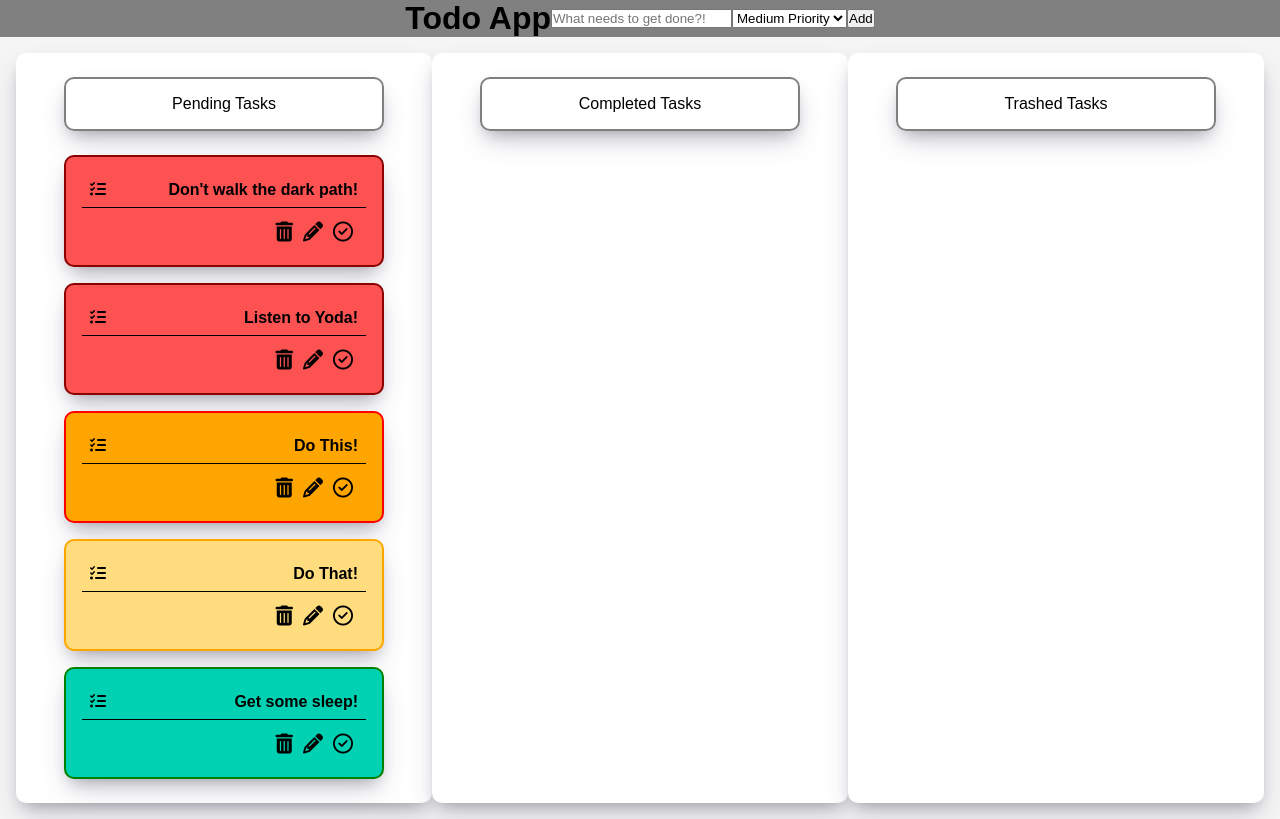
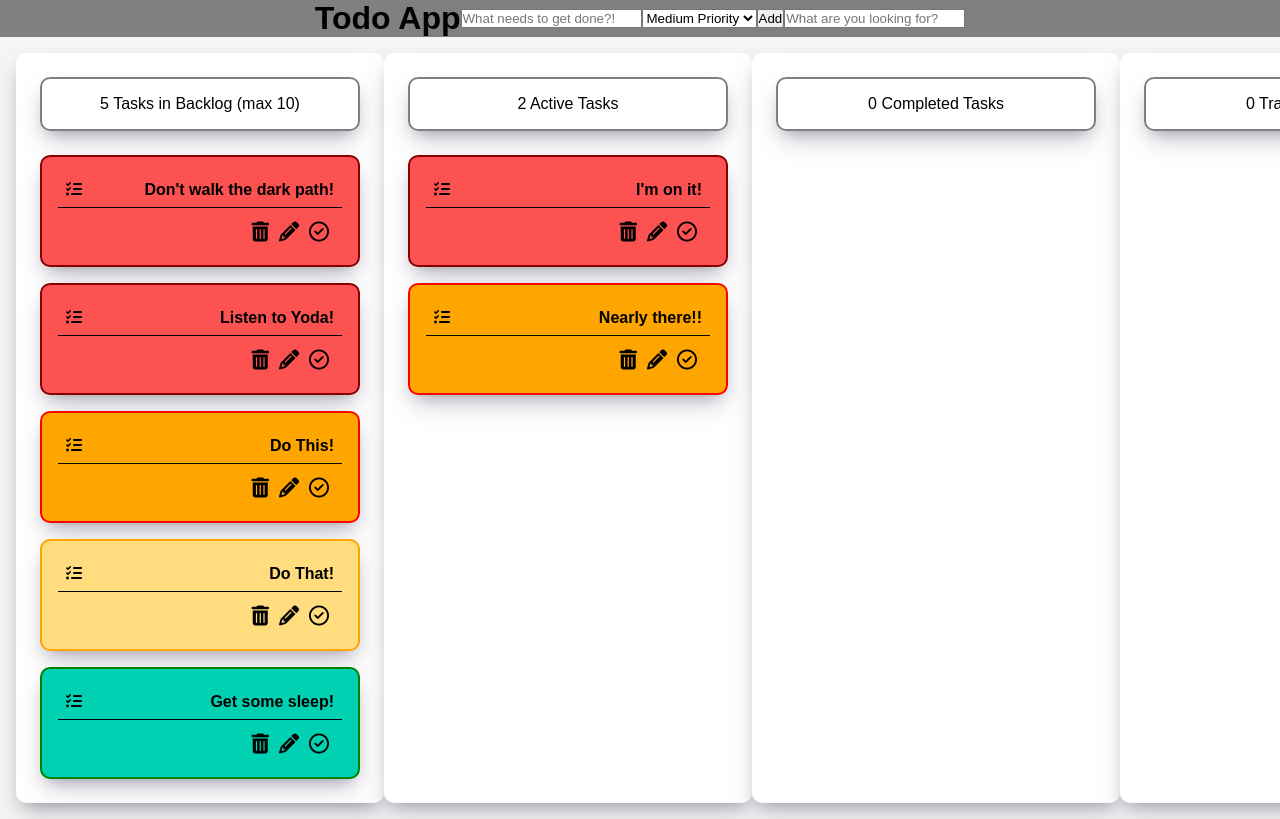
Before and after one commit to mayinx/bello, a React (Create React App) app: page / in a window 1280 px wide. Built offline with nearby package versions, Linux system fonts and the light colour scheme.

Commit message:
Add Tasks LiveSearch + ActiveTasks

```diff
--- a/package.json
+++ b/package.json
@@ -9,6 +9,7 @@
     "react": "^17.0.2",
     "react-dom": "^17.0.2",
     "react-scripts": "^4.0.3",
+    "react-select": "^4.3.1",
     "uuid": "^8.3.2",
     "web-vitals": "^1.1.1"
   },
--- a/src/App.css
+++ b/src/App.css
@@ -69,7 +69,8 @@
   display: flex;
   flex-direction: column;
   justify-content: space-between;
-  align-items: flex-end;
+  /* align-items: flex-end; */
+  align-items: stretch;
 
   padding: 1rem;
   background-color: green;
@@ -92,6 +93,26 @@
 }
 .App main div.TasksTile--pending ul li.listHeader {
 }
+
+/* TODO: Scope this to edit mode items only !*/
+.App main div.TasksTile ul li.TodoListItem .taskInput {
+  all: unset;
+  text-align: right;
+  background-color: rgb(245 245 220 / 40%);
+
+  border-radius: 6px;
+  padding: 0.25rem;
+
+  caret-color: white;
+}
+.App main div.TasksTile ul li.TodoListItem .taskPriority {
+  all: unset;
+  text-align: right;
+  background-color: rgb(245 245 220 / 40%);
+  border-radius: 6px;
+  padding: 0.25rem;
+}
+
 .App main div.TasksTile--pending ul li.TodoListItem.TodoListItem--priority-1 {
   background-color: #fd5252;
   border-color: darkred;
@@ -126,6 +147,7 @@
   margin-bottom: 0.5rem;
   width: 100%;
   justify-content: space-between;
+  align-items: center;
 }
 .App main div.TasksTile ul li .TodoListItem--task-caption {
   font-weight: bold;
@@ -137,6 +159,10 @@
 
 .App main div.TasksTile ul li .TodoListItem--task-actions {
   padding-right: 0.5rem;
+  align-self: flex-end;
+  display: flex;
+  align-items: center;
+  justify-content: space-between;
 }
 
 .App main div.TasksTile--pending ul li.TodoListItem {
--- a/src/App.js
+++ b/src/App.js
@@ -7,16 +7,16 @@ import { v4 as uuidv4 } from "uuid"; // gives us uniq ids for our tasks
 // import logo from "./assets/logo512.png"
 
 function App() {
-  const TASK_STATUS_PENDING = "PENDING"; // == BACKLOG
-  const TASK_STATUS_ACTIVE = "ACTIVE";
+  const TASK_STATUS_PENDING = "PENDING"; // == TASKS BACKLOG
+  const TASK_STATUS_ACTIVE = "ACTIVE"; // == TASKS IN PROGRESS
   const TASK_STATUS_DONE = "DONE";
   const TASK_STATUS_TRASHED = "TRASHED";
-  const TASK_STATUSES = [
-    TASK_STATUS_PENDING,
-    TASK_STATUS_ACTIVE,
-    TASK_STATUS_DONE,
-    TASK_STATUS_TRASHED,
-  ];
+  // const TASK_STATUSES = [
+  //   TASK_STATUS_PENDING,
+  //   TASK_STATUS_ACTIVE,
+  //   TASK_STATUS_DONE,
+  //   TASK_STATUS_TRASHED,
+  // ];
 
   const seedTasks = [
     {
@@ -70,21 +70,61 @@ function App() {
       createdAt: +new Date(),
       inPlaceEditMode: false,
     },
+    {
+      id: uuidv4(),
+      task: "I'm on it!",
+      status: TASK_STATUS_ACTIVE,
+      priority: 1,
+      completedAt: null,
+      trashedAt: null,
+      createdAt: +new Date(),
+      inPlaceEditMode: false,
+    },
+    {
+      id: uuidv4(),
+      task: "Nearly there!!",
+      status: TASK_STATUS_ACTIVE,
+      priority: 2,
+      completedAt: null,
+      trashedAt: null,
+      createdAt: +new Date(),
+      inPlaceEditMode: false,
+    },
   ];
   const [tasks, setTasks] = useState(seedTasks);
+  const [searchTerm, setSearchTerm] = useState("");
+  const pendingTasks = scopedTaks(TASK_STATUS_PENDING);
+  const activeTasks = scopedTaks(TASK_STATUS_ACTIVE);
+  const completedTasks = scopedTaks(TASK_STATUS_DONE);
+  const trashedTasks = scopedTaks(TASK_STATUS_TRASHED);
+
   // Render our pending, done and soft deleted tasks lists
-  const todoListItemsPending = renderTaskItems(TASK_STATUS_PENDING);
+  const todoListItemsPending = renderTaskItems(pendingTasks);
   // TODO:
-  //const todoListItemsActive = renderTaskItems(TASK_STATUS_ACTIVE);
-  const todoListItemsDone = renderTaskItems(TASK_STATUS_DONE);
-  const todoListItemsTrashed = renderTaskItems(TASK_STATUS_TRASHED);
+  const todoListItemsActive = renderTaskItems(activeTasks);
+  const todoListItemsDone = renderTaskItems(completedTasks);
+  const todoListItemsTrashed = renderTaskItems(trashedTasks);
 
-  function renderTaskItems(status) {
+  // Scopes "tasks"-state using the provided status
+  // and applying a potential filter value
+  function scopedTaks(status) {
+    return tasks.filter((task) => {
+      if (searchTerm) {
+        return (
+          task.status === status && task.task.toLowerCase().includes(searchTerm)
+        );
+      } else {
+        return task.status === status;
+      }
+    });
+  }
+
+  function renderTaskItems(collection) {
     return (
-      tasks
-        .filter((task) => {
-          return task.status === status;
-        })
+      collection
+        // .filter((task) => {
+        //   return task.status === status;
+        // })
         // TODO: Ask Namir: Wtf?! ;-)
         .sort((a, b) => {
           return new Date(b.completedAt) - new Date(a.completedAt);
@@ -101,6 +141,7 @@ function App() {
               onTrashClick={handleTaskTrashClick}
               onBtnClick={handleTaskStatusToggleClick}
               onEditClick={handleTaskEditClick}
+              onSubmitUpdate={handleSubmitUpdate}
             />
           );
         })
@@ -121,6 +162,7 @@ function App() {
       })
     );
   }
+
   // Toggle the inLineEdit-boolean
   function handleTaskEditClick(currentTask) {
     console.log("handleTaskEditClick");
@@ -165,7 +207,29 @@ function App() {
     );
   }
 
-  function handleSubmit(event) {
+  // Handles task Update
+  function handleSubmitUpdate(currentTask, event) {
+    console.log("handleSubmitUpdate");
+    event.preventDefault();
+
+    const form = event.target;
+
+    setTasks(
+      tasks.map((task) => {
+        if (task.id === currentTask.id) {
+          task.task = form.taskInput.value || "Unspecified Task";
+          task.priority = form.taskPriority.value || 2;
+          task.inPlaceEditMode = false;
+        }
+
+        return task;
+      })
+    );
+  }
+
+  // Handles task Creation
+  function handleSubmitCreate(event) {
+    console.log("SUBMIT");
     event.preventDefault();
     const form = event.target;
 
@@ -185,49 +249,74 @@ function App() {
     ]);
   }
 
+  function handleLiveSearch(event) {
+    setSearchTerm(event.target.value.toLowerCase());
+  }
+
+  function ListHeader({ caption, count }) {
+    console.log("count: " + count);
+    return (
+      <li className="listHeader">
+        {count} {caption}
+      </li>
+    );
+  }
+
   return (
     <div className="App">
       <header>
         <h1>Todo App</h1>
-        <form onSubmit={handleSubmit}>
+        <form onSubmit={handleSubmitCreate}>
           <input
             id="taskInput"
             type="text"
             placeholder="What needs to get done?!"
           />
 
-          <select name="taskPriority" id="taskPriority">
+          <select defaultValue="2" name="taskPriority" id="taskPriority">
             <option value="1">High Priority</option>
-            <option selected value="2">
-              Medium Priority
-            </option>
-            <option select value="3">
-              Low Priority
-            </option>
-            <option select value="4">
-              Priority?
-            </option>
+            <option value="2">Medium Priority</option>
+            <option value="3">Low Priority</option>
+            <option value="4">Priority?</option>
           </select>
 
           <button type="submit">Add</button>
         </form>
+        <input
+          id="tasksLiveSearch"
+          type="text"
+          placeholder="What are you looking for?"
+          onChange={handleLiveSearch}
+        />
       </header>
       <main>
         <div className="TasksTile TasksTile--pending">
           <ul>
-            <li className="listHeader">Pending Tasks</li>
+            <ListHeader
+              caption="Tasks in Backlog (max 10)"
+              count={pendingTasks.length}
+            />
             {todoListItemsPending}
+          </ul>
+        </div>
+        <div className="TasksTile TasksTile--pending">
+          <ul>
+            <ListHeader caption="Active Tasks" count={activeTasks.length} />
+            {todoListItemsActive}
           </ul>
         </div>
         <div className="TasksTile TasksTile--done">
           <ul>
-            <li className="listHeader">Completed Tasks</li>
+            <ListHeader
+              caption="Completed Tasks"
+              count={completedTasks.length}
+            />
             {todoListItemsDone}
           </ul>
         </div>
         <div className="TasksTile TasksTile--trashed">
           <ul>
-            <li className="listHeader">Trashed Tasks</li>
+            <ListHeader caption="Trashed Tasks" count={trashedTasks.length} />
             {todoListItemsTrashed}
           </ul>
         </div>
--- a/src/components/TodoListItem.js
+++ b/src/components/TodoListItem.js
@@ -1,20 +1,35 @@
+const taskPriorityOptionsForSelect = [
+  {
+    label: "High Priority",
+    value: 1,
+  },
+  {
+    label: "Medium Priority",
+    value: 2,
+  },
+  {
+    label: "Low Priority",
+    value: 3,
+  },
+  {
+    label: "Priority?",
+    value: 4,
+  },
+];
+
 export default function TodoListItem({
   task,
   onTrashClick,
   onBtnClick,
   onEditClick,
+  onSubmitUpdate,
 }) {
-  if (task.inPlaceEditMode) {
-    console.log("IN PLACE EDIT MODE!");
-  } else {
-    console.log("REGULAR MODE");
-  }
-
   const argsObj = {
     task,
     onTrashClick,
     onBtnClick,
     onEditClick,
+    onSubmitUpdate,
   };
 
   return task.inPlaceEditMode
@@ -27,6 +42,7 @@ function TodoListItemPresentationMode({
   onTrashClick,
   onBtnClick,
   onEditClick,
+  onSubmitUpdate,
 }) {
   return (
     <li
@@ -77,6 +93,7 @@ function TodoListItemInPlaceEditMode({
   onTrashClick,
   onBtnClick,
   onEditClick,
+  onSubmitUpdate,
 }) {
   return (
     <li
@@ -88,38 +105,44 @@ function TodoListItemInPlaceEditMode({
         task.priority
       }
     >
+      <form
+        onSubmit={(e) => {
+          onSubmitUpdate(task, e);
+        }}
+      >
         <div className="TodoListItem--task-header">
           <span>
             <i class="fas fa-tasks"></i>
           </span>
           <div className="TodoListItem--task-caption">
-          <input name="task"></input>
+            <input
+              type="text"
+              id="taskInput" // TODO: Should be unique!
+              class="taskInput"
+              name="taskInput"
+              defaultValue={task.task}
+              autofocus="autofocus"
+            ></input>
           </div>
         </div>
         <div className="TodoListItem--task-actions">
           <div>
-          <select name="taskPriority" id="taskPriority">
-            <option value="1">High Priority</option>
-            <option selected value="2">
-              Medium Priority
-            </option>
-            <option select value="3">
-              Low Priority
-            </option>
-            <option select value="4">
-              Priority?
-            </option>
+            <select
+              defaultValue={task.priority}
+              name="taskPriority"
+              id="taskPriority" // TODO: Should be unique!
+              class="taskPriority"
+            >
+              {taskPriorityOptionsForSelect.map((option) => {
+                return <option value={option.value}>{option.label}</option>;
+              })}
             </select>
           </div>
-        <button
-          className="toggleTaskStatus"
-          onClick={(e) => {
-            onBtnClick(task);
-          }}
-        >
-          <i className="far fa-check-circle"></i>
+          <button type="submit" className="toggleTaskStatus">
+            Save
           </button>
         </div>
+      </form>
     </li>
   );
 }
```
Also changed, not shown: 1 other file (tests, documents, lock files or other folders). Lines whose indentation alone changed are shown as unchanged.
